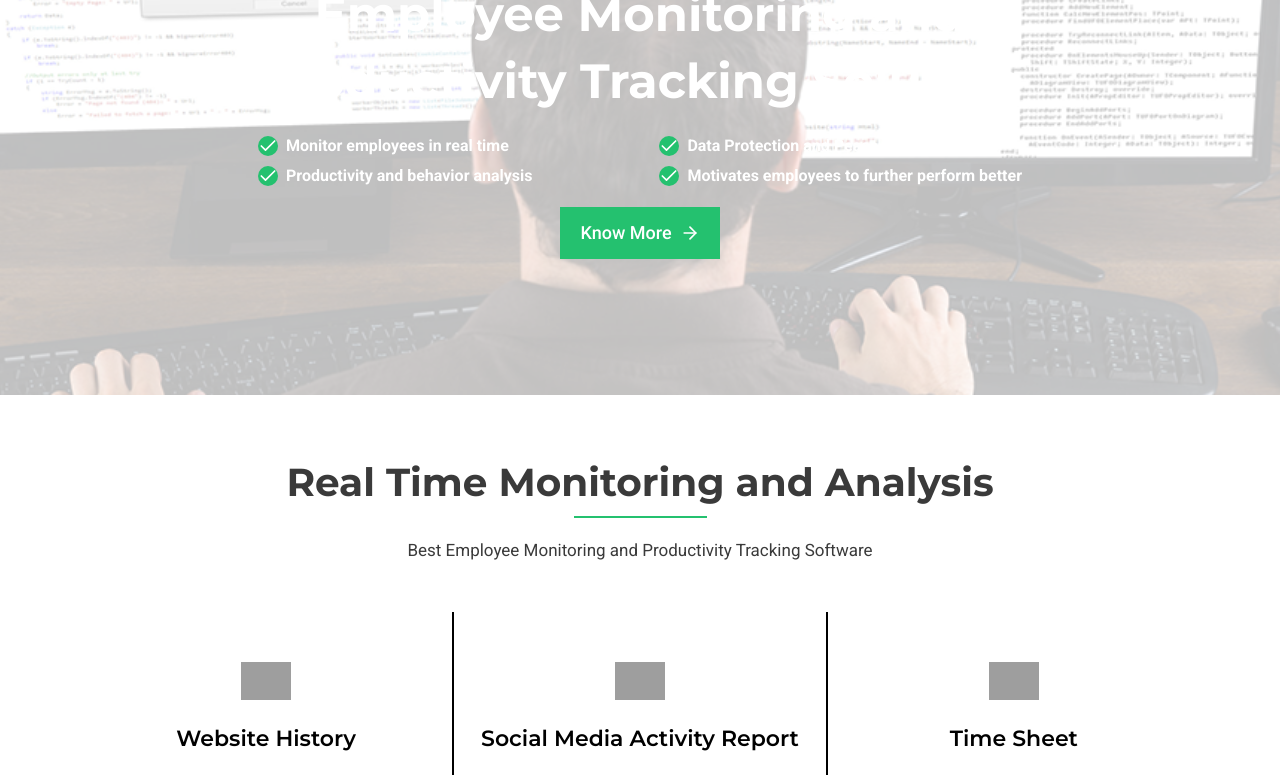
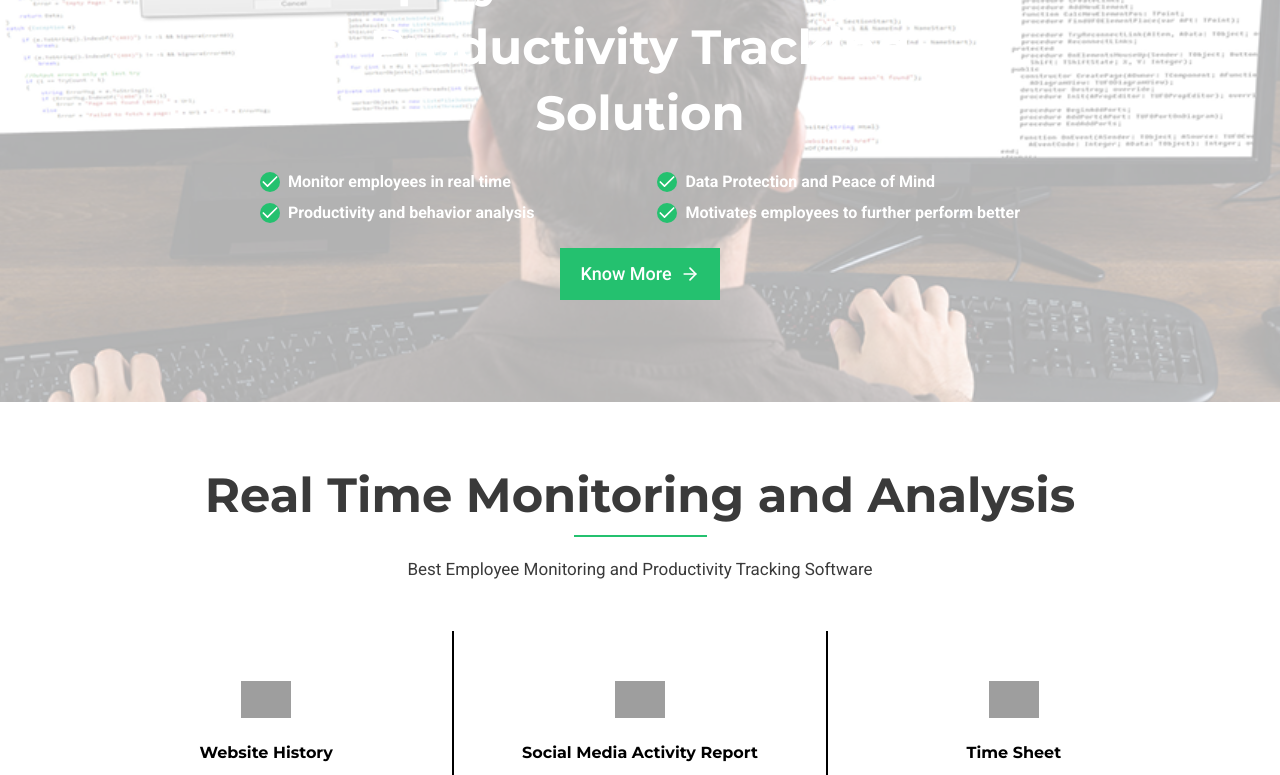
Before and after one commit to endyjay/endetect-nextJs, a Next.js app: page / in a window 1280 px wide. Shown: the part 280-1055 px from the top of the page. Built offline with nearby package versions, Linux system fonts and the light colour scheme; grey boxes are pictures that could not be loaded; a web font is replaced by a local one.

Commit message:
Updated some UI

```diff
--- a/src/app/globals.css
+++ b/src/app/globals.css
@@ -26,15 +26,47 @@ body {
   color: var(--foreground);
 }
 .container {
-  max-width: 1120px;
+  max-width: 1152px;
   margin: 0 auto;
+  padding: 0 16px;
 }
 
+h1 {
+  font-size: 48px;
+  font-weight: 700;
+  line-height: 1.39;
+}
+
+h2 {
+  font-size: 42px;
+  font-weight: 700;
+  line-height: 1.30;
+}
+h3 {
+  font-size: 39px;
+  font-weight: 700;
+  line-height: 1.41;
+}
+h4 {
+  font-size: 18px;
+  font-weight: 700;
+  line-height: 1.33;
+}
+h5 {
+  font-size: 18px;
+  font-weight: 700;
+  line-height: 1.33;
+}
+h6 {
+  font-size: 16px;
+  font-weight: 700;
+  line-height: 1.33;
+}
 h1,
 h2,
 h3,
 h4,
 h5,
 h6 {
-  font-family: var(--font-montserrat);
+  font-family: var(--font-montserrat), "sans-serif";
 }
--- a/src/app/layout.tsx
+++ b/src/app/layout.tsx
@@ -14,7 +14,6 @@ const roboto = Roboto({
 });
 
 const montserrat = Montserrat({
-  subsets: ["latin"],
   weight: ["400", "500", "600", "700"],
   style: ["normal"],
   variable: "--font-montserrat",
--- a/src/components/landing/Hero.tsx
+++ b/src/components/landing/Hero.tsx
@@ -3,21 +3,21 @@ import Link from "next/link";
 
 const Hero = () => {
   return (
-    <section className="relative mt-[125px] w-full h-[400px] md:h-[550px] flex items-center justify-center">
+    <section className="relative mt-[125px] w-full  flex items-center justify-center">
       {/* Background overlay with opacity */}
       <div
-        className="  fixed top-0 left-0 inset-0 bg-[url('/images/hero-image.png')] bg-cover bg-center opacity-25 -z-10"
+        className="  fixed top-0 left-0 inset-0 bg-[url('/images/hero-image.png')] bg-cover bg-center opacity-30 -z-10"
         aria-hidden="true"
       ></div>
       {/* Content */}
-      <div className="relative container flex justify-center items-center py-12 md:py-[102px] px-4 md:px-[170px] w-full z-10">
+      <div className="relative max-w-[776px] mx-auto flex justify-center items-center py-12 md:py-[102px]  w-full z-10">
         {/* Overlay from .elementor-background-overlay */}
-        <div className="px-2 md:px-2 items-center flex flex-col gap-5 text-white w-full">
+        <div className="px-2 md:px-2 items-center flex flex-col gap-6 text-white w-full">
           <h1 className="text-2xl sm:text-3xl md:text-5xl text-center leading-tight md:leading-[67px] lg:text-5xl font-bold  ">
             Employee Monitoring and
             Productivity Tracking Solution
           </h1>
-          <div className="flex flex-col md:flex-row items-center w-full --font-roboto justify-between md:text-xl font-bold  gap-5 md:gap-0">
+          <div className="flex max-w-[760px] mx-auto flex-col md:flex-row items-center w-full --font-roboto justify-between md:text-xl font-bold  md:gap-5 gap-2">
             <div className="flex flex-col gap-2 items-start justify-center w-full md:w-auto">
               <span className="text-[15px] md:text-[16px] flex items-center ">
                 <Check className="mr-2 bg-[#24C16F] text-white rounded-full  h-5 w-5" />
--- /dev/null
+++ b/src/components/landing/HeroBanner.tsx
@@ -0,0 +1,62 @@
+import { time } from "console";
+import { ArrowRight, Check } from "lucide-react";
+import Link from "next/link";
+import Button from "../ui/Button";
+
+const features = [
+  {
+    title: "Monitor employees in real time"
+  },
+  {
+    title: "Data Protection and Peace of Mind"
+  },
+  {
+    title: "Productivity and behavior analysis"
+  },
+  {
+    title: "Motivates employees to further perform better"
+  }
+]
+
+const HeroBanner = () => {
+  return (
+    <div className="relative">
+      <div className="bg-[#000000] opacity-70 transition-all duration-300 absolute h-full w-full left-0 top-0"></div>
+      <section className="pt-[102px]   bg-fixed  bg-[url('/images/hero-image.png')] bg-cover bg-center  pb-[113px] mt-[125px] "
+    aria-hidden="true"
+    >
+      <div className="max-w-[776px]  mx-auto relative z-10">
+        <h1>Employee Monitoring and Productivity Tracking Solution</h1>
+        <div>
+          {features.map((item) => (
+            <div key={item.title} className="flex items-center gap-[12px]">
+              <span>
+                <svg width="20" height="20" viewBox="0 0 20 20" fill="none" xmlns="http://www.w3.org/2000/svg">
+                  <g clip-path="url(#clip0_10_9442)">
+                    <rect width="20" height="20" rx="10" fill="white" />
+                    <path d="M10 0C4.48622 0 0 4.48622 0 10C0 15.5138 4.48622 20 10 20C15.5138 20 20 15.5138 20 10C20 4.48622 15.5138 0 10 0ZM15.589 7.36842L9.198 13.7093C8.82206 14.0852 8.22055 14.1103 7.81955 13.7343L4.43609 10.6516C4.03509 10.2757 4.01003 9.64912 4.3609 9.24812C4.73684 8.84712 5.36341 8.82206 5.76441 9.198L8.44612 11.6541L14.1604 5.93985C14.5614 5.53885 15.188 5.53885 15.589 5.93985C15.99 6.34085 15.99 6.96742 15.589 7.36842Z" fill="#24C16F" />
+                  </g>
+                  <defs>
+                    <clipPath id="clip0_10_9442">
+                      <rect width="20" height="20" rx="10" fill="white" />
+                    </clipPath>
+                  </defs>
+                </svg>
+
+              </span>
+              <div>
+                {item.title}
+              </div>
+            </div>
+          ))}
+        </div>
+        <div className="flex justify-center">
+        <Button title="Know More" link="/" />
+        </div>
+      </div>
+    </section>
+    </div>
+  );
+};
+
+export default HeroBanner;
--- a/src/components/layout/Header.tsx
+++ b/src/components/layout/Header.tsx
@@ -70,7 +70,7 @@ const Header = () => {
         </div>
 
         {/* Main Header Section */}
-        <div className="px-[80px] py-[16px]  bg-white">
+        <div className="px-4 py-4  bg-white">
           <div className=" w-full container  flex justify-between items-center">
             <div className="w-[162px]  h-[54px]">
               <Link href="/" aria-current="page">
--- /dev/null
+++ b/src/components/ui/Button.tsx
@@ -0,0 +1,17 @@
+import Link from 'next/link';
+import React from 'react'
+
+const Button = ({ title, className, link }: { title: string, className?: string, link: string }) => {
+    return (
+        <Link href={link} className={`w-fit font-medium px-[20px] py-[12px] bg-[#25C16F] text-white hover:bg-[#169150] flex items-center justify-center gap-[4px] text-base leading-none tracking-[-0.02em] transition-all duration-300 text-center ${className}`}>
+            {title}
+            <span><svg width="13" height="13" viewBox="0 0 13 13" fill="none" xmlns="http://www.w3.org/2000/svg">
+                <path d="M6.38452 2.38074L10.6999 6.49995L6.38452 10.6192" stroke="white" stroke-width="1.2" stroke-linecap="round" stroke-linejoin="round" />
+                <path d="M10.7 6.5L2.30005 6.5" stroke="white" stroke-width="1.2" stroke-linecap="round" stroke-linejoin="round" />
+            </svg>
+            </span>
+        </Link>
+    )
+}
+
+export default Button;
```
